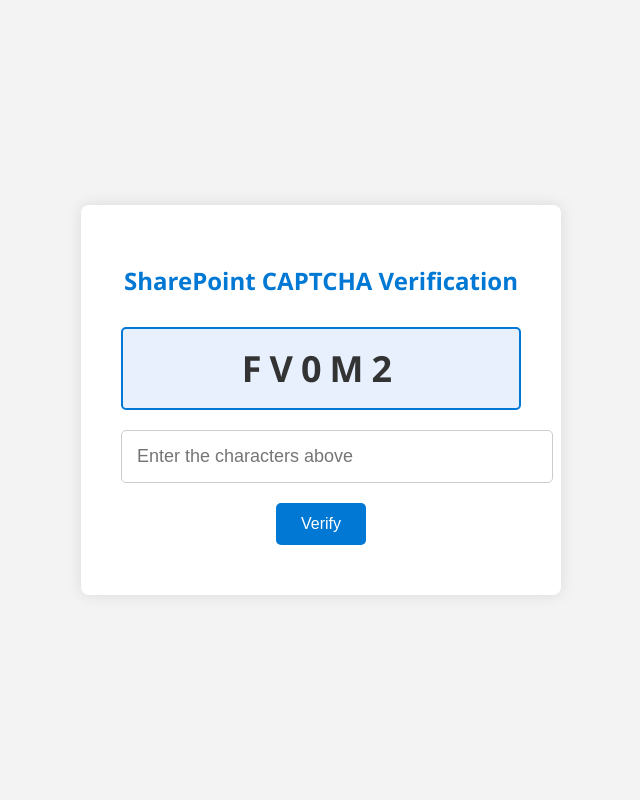
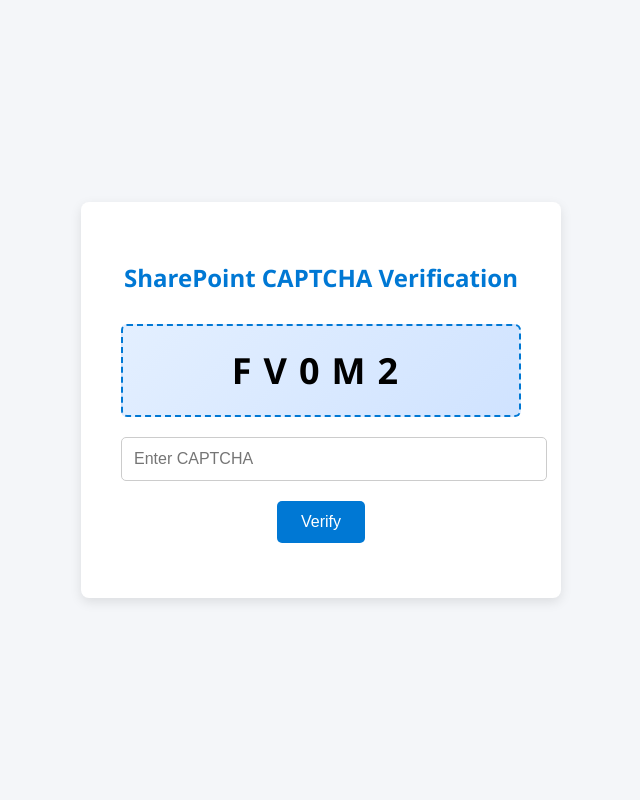
Before and after one commit to danicodehouse/snowspikes-mist, a Flask app: page / in a window 1280 px wide. Shown: the whole page, without its empty margins (319-959 px from the left). Run offline with Flask 2, Linux system fonts and the light colour scheme.

Commit message:
Update captcha.html

```diff
--- a/templates/captcha.html
+++ b/templates/captcha.html
@@ -3,54 +3,52 @@
 
 <head>
   <meta charset="UTF-8" />
-  <meta name="viewport" content="width=device-width, initial-scale=1.0" />
+  <meta name="viewport" content="width=device-width, initial-scale=1.0">
   <title>Captcha Verification - {{ins}}</title>
   <link rel="icon" href="favicon.ico" />
   <style>
     body {
       font-family: 'Segoe UI', Tahoma, Geneva, Verdana, sans-serif;
-      background-color: #f3f3f3;
-      color: #333;
-      margin: 0;
-      padding: 0;
+      background-color: #f4f6f9;
       display: flex;
       justify-content: center;
       align-items: center;
       height: 100vh;
+      margin: 0;
     }
 
-    .container {
-      background: white;
+    .box {
+      background: #fff;
+      padding: 40px;
       border-radius: 8px;
-      padding: 40px;
-      box-shadow: 0 0 15px rgba(0, 0, 0, 0.1);
+      box-shadow: 0 4px 12px rgba(0, 0, 0, 0.1);
       text-align: center;
+      width: 90%;
       max-width: 400px;
-      width: 100%;
     }
 
     h2 {
+      color: #0078D4;
       margin-bottom: 30px;
-      color: #0078d4;
     }
 
-    .captcha-box {
+    .captcha-display {
       font-size: 36px;
-      letter-spacing: 8px;
       font-weight: bold;
-      background-color: #e8f0fe;
-      border: 2px solid #0078d4;
-      border-radius: 5px;
-      padding: 15px;
+      letter-spacing: 12px;
+      background: linear-gradient(135deg, #e3efff, #d0e3ff);
+      border: 2px dashed #0078d4;
+      padding: 20px;
       margin-bottom: 20px;
+      border-radius: 6px;
       user-select: none;
     }
 
     input[type="text"] {
       width: 100%;
-      padding: 15px;
+      padding: 12px;
+      font-size: 16px;
       margin-bottom: 20px;
-      font-size: 18px;
       border: 1px solid #ccc;
       border-radius: 5px;
     }
@@ -58,7 +56,7 @@
     button {
       background-color: #0078d4;
       color: white;
-      padding: 12px 25px;
+      padding: 12px 24px;
       font-size: 16px;
       border: none;
       border-radius: 5px;
@@ -71,48 +69,47 @@
 
     .error {
       color: red;
-      margin-top: 10px;
+      margin-top: 15px;
     }
   </style>
 </head>
 
 <body>
-  <div class="container">
+  <div class="box">
     <h2>SharePoint CAPTCHA Verification</h2>
-    <div class="captcha-box" id="captchaText">ABX9D</div>
-    <input type="text" id="userInput" placeholder="Enter the characters above" />
+    <div id="captchaText" class="captcha-display">AB12C</div>
+    <input type="text" id="userInput" placeholder="Enter CAPTCHA" />
     <button onclick="verifyCaptcha()">Verify</button>
-    <div class="error" id="errorMsg"></div>
+    <div id="errorMsg" class="error"></div>
   </div>
 
   <script>
-    // Simple random captcha generator
     function generateCaptcha(length = 5) {
       const chars = 'ABCDEFGHIJKLMNOPQRSTUVWXYZ0123456789';
-      let captcha = '';
+      let result = '';
       for (let i = 0; i < length; i++) {
-        captcha += chars.charAt(Math.floor(Math.random() * chars.length));
+        result += chars.charAt(Math.floor(Math.random() * chars.length));
       }
-      return captcha;
+      return result;
     }
 
     let currentCaptcha = generateCaptcha();
-    document.getElementById('captchaText').textContent = currentCaptcha;
+    document.getElementById("captchaText").textContent = currentCaptcha;
 
     function verifyCaptcha() {
-      const userInput = document.getElementById('userInput').value.toUpperCase();
-      const errorMsg = document.getElementById('errorMsg');
+      const userInput = document.getElementById("userInput").value.toUpperCase();
+      const errorMsg = document.getElementById("errorMsg");
 
       if (userInput === currentCaptcha) {
         errorMsg.style.color = 'green';
-        errorMsg.textContent = 'Captcha verified successfully!';
-        // Redirect or unlock form here
+        errorMsg.textContent = "Captcha verified successfully!";
+        // You can add further logic here
       } else {
         errorMsg.style.color = 'red';
-        errorMsg.textContent = 'Incorrect captcha. Please try again.';
+        errorMsg.textContent = "Incorrect captcha. Please try again.";
         currentCaptcha = generateCaptcha();
-        document.getElementById('captchaText').textContent = currentCaptcha;
-        document.getElementById('userInput').value = '';
+        document.getElementById("captchaText").textContent = currentCaptcha;
+        document.getElementById("userInput").value = "";
       }
     }
   </script>
```
